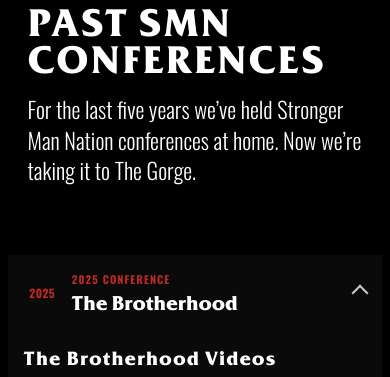
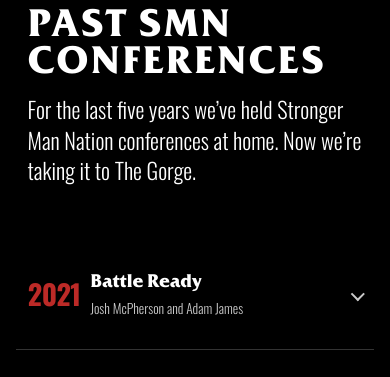
Before and after one commit to tylerthibault/freedomcon, a Flask app: page /about-smn in a window 390 px wide. Shown: the part 185-562 px from the top of the page. Run offline with Flask 3, Linux system fonts and the light colour scheme; some libraries are stand-ins or nearby versions.

Commit message:
update past smn conferences page and experience page

```diff
--- a/run.py
+++ b/run.py
@@ -91,8 +91,18 @@ app = create_app()
 
 
 if __name__ == "__main__":
+	debug_mode = _env_bool("FLASK_DEBUG", True)
+	host = getenv("FLASK_HOST", "0.0.0.0")
+
+	if debug_mode:
+		app.config.update(
+			TEMPLATES_AUTO_RELOAD=True,
+			SEND_FILE_MAX_AGE_DEFAULT=0,
+		)
+
 	app.run(
-		debug=_env_bool("FLASK_DEBUG", False),
+		debug=debug_mode,
+		use_reloader=debug_mode,
 		port=int(getenv("PORT", "5199")),
-		host=getenv("FLASK_HOST", "127.0.0.1"),
+		host=host,
 	)
--- a/src/controllers/routes.py
+++ b/src/controllers/routes.py
@@ -305,6 +305,7 @@ def landing() -> str:
 	ticket_ctx = get_ticket_context()
 	return render_template(
 		"public/landing copy/index.html",
+		social_proof=social_proof,
 		speakers=speakers_data,
 		trailers=conference_trailers_section["items"],
 		conference_trailers_section=conference_trailers_section,
--- a/src/data/about_smn.py
+++ b/src/data/about_smn.py
@@ -1,98 +1,20 @@
 about_smn_conferences = [
 	{
-		"year": 2025,
-		"name": "The Brotherhood",
-		"summary": "",
+		"year": 2021,
+		"name": "Battle Ready",
+		"summary": "Josh McPherson and Adam James",
 		"videos": [
 			{
-				"url": "https://www.youtube.com/watch?v=c_N-rVMVNig&list=PLptTyphw8iGNn3CP6uMGliJIU3ZwXieqZ&index=1&pp=iAQB",
-				"title": "Everything has Led to This - Josh McPherson",
-				# "thumbnail_mobile": "img/videos/george_washington_story-mobile.jpg",
-                'mobile_image_x': 50,
-			},
-			{
-				"url": "https://www.youtube.com/watch?v=fID_3ZcIpdE&list=PLptTyphw8iGNn3CP6uMGliJIU3ZwXieqZ&index=2&pp=iAQB",
-				"title": "Finding the True Brotherhood - Shaun's Testimony",
-				# "thumbnail_mobile": "img/videos/to_every_man-mobile.png",
-                'mobile_image_x': -30,
-			},
-			{
-				"url": "https://www.youtube.com/watch?v=d6tVsdFX9lQ&list=PLptTyphw8iGNn3CP6uMGliJIU3ZwXieqZ&index=3&pp=iAQB",
-				"title": "The Immortal Band of Brothers pt. 1 - John Lovell",
-				# "thumbnail_mobile": "img/videos/our_home-mobile.jpg",
-                'mobile_image_x': -45,
-			},
-			{
-				"url": "https://www.youtube.com/watch?v=gI2cXevRzwc&list=PLptTyphw8iGNn3CP6uMGliJIU3ZwXieqZ&index=4&pp=iAQB",
-				"title": "The Immortal Band of Brothers pt. 2 - John Lovell",
-				# "thumbnail_mobile": "img/videos/Well_See_You_at_Freedom_Con-mobile.png",
-                'mobile_image_x': 40,
-			},
-			{
-				"url": "https://www.youtube.com/watch?v=qOYUt_vAI_g&list=PLptTyphw8iGNn3CP6uMGliJIU3ZwXieqZ&index=5&pp=iAQB",
-				"title": "My Brother’s Keeper - Adam James",
-                'mobile_image_x': -40,
-			},
-			{
-				"url": "https://www.youtube.com/watch?v=itWOaG93U9Q&list=PLptTyphw8iGNn3CP6uMGliJIU3ZwXieqZ&index=6&pp=iAQB",
-				"title": "Chasing Brotherhood in the Wrong Place - Brent Frank",
-                'mobile_image_x': -40,
-			},
-		],
-	},
-	{
-		"year": 2024,
-		"name": "Into The Breach",
-		"summary": "Men were strengthened to stand firm in truth, reject passivity, and shoulder responsibility.",
-		"videos": [
-            {
-				"url": "https://www.youtube.com/watch?v=7YQbhEtGPac&list=PLptTyphw8iGNT2YDcnvE4DhSYpqGnVqVQ&index=1",
-				"title": "Be Strong To Win (ft. John Lovell)",
-				# "thumbnail_mobile": "img/videos/george_washington_story-mobile.jpg",
-			},
-			{
-				"url": "https://www.youtube.com/watch?v=0nN8OWTI_E0&list=PLptTyphw8iGNT2YDcnvE4DhSYpqGnVqVQ&index=2",
-				"title": "Be Brave To Fight (ft. John Lovell)",
-				# "thumbnail_mobile": "img/videos/to_every_man-mobile.png",
-			},
-			{
-				"url": "https://www.youtube.com/watch?v=IYFSwPhglBw&list=PLptTyphw8iGNT2YDcnvE4DhSYpqGnVqVQ&index=3",
-				"title": "Be Filled With Power (ft. Mark Driscoll)",
-				# "thumbnail_mobile": "img/videos/our_home-mobile.jpg",
-                'mobile_image_x': -50,
-			},
-			{
-				"url": "https://www.youtube.com/watch?v=Hyo06G9CWH4&list=PLptTyphw8iGNT2YDcnvE4DhSYpqGnVqVQ&index=4",
-				"title": "Be First to Battle | Josh McPherson",
-				# "thumbnail_mobile": "img/videos/Well_See_You_at_Freedom_Con-mobile.png",
-			},
-			{
-				"url": "https://www.youtube.com/watch?v=lqEMqd9QTXw&list=PLptTyphw8iGNT2YDcnvE4DhSYpqGnVqVQ&index=5",
-				"title": "Q&A with John Lovell",
-                'mobile_image_x': -45,
-			},
-		],
-	},
-	{
-		"year": 2023,
-		"name": "Battle Ready",
-		"summary": "Fathers and sons were challenged to build a multi-generational legacy shaped by Scripture.",
-		"videos": [
-            {
 				"url": "https://www.youtube.com/watch?v=1teJXqCs54w&list=PLptTyphw8iGPNogYZNKN4ZTUfAkjkxFPQ&index=1",
 				"title": "Soldier | Stronger Man Nation | Battle Ready",
-				# "thumbnail_mobile": "img/videos/to_every_man-mobile.png",
-
 			},
 			{
 				"url": "https://www.youtube.com/watch?v=1KicF3p73TA&list=PLptTyphw8iGPNogYZNKN4ZTUfAkjkxFPQ&index=2",
 				"title": "Farmer | Stronger Man Nation | Battle Ready",
-				# "thumbnail_mobile": "img/videos/our_home-mobile.jpg",
 			},
 			{
 				"url": "https://www.youtube.com/watch?v=Q0hB_LpUN7Y&list=PLptTyphw8iGPNogYZNKN4ZTUfAkjkxFPQ&index=3",
 				"title": "Athlete | Stronger Man Nation | Battle Ready",
-				# "thumbnail_mobile": "img/videos/Well_See_You_at_Freedom_Con-mobile.png",
 			},
 			{
 				"url": "https://www.youtube.com/watch?v=6nNLtiIkGUw&list=PLptTyphw8iGPNogYZNKN4ZTUfAkjkxFPQ&index=4",
@@ -100,4 +22,88 @@ about_smn_conferences = [
 			},
 		],
 	},
+	{
+		"year": 2022,
+		"name": "Forge",
+		"summary": "",
+		"videos": [],
+	},
+	{
+		"year": 2023,
+		"name": "Into The Breach",
+		"summary": "Josh McPherson, John Lovell, and Mark Driscoll",
+		"videos": [
+			{
+				"url": "https://www.youtube.com/watch?v=7YQbhEtGPac&list=PLptTyphw8iGNT2YDcnvE4DhSYpqGnVqVQ&index=1",
+				"title": "Be Strong To Win (ft. John Lovell)",
+			},
+			{
+				"url": "https://www.youtube.com/watch?v=0nN8OWTI_E0&list=PLptTyphw8iGNT2YDcnvE4DhSYpqGnVqVQ&index=2",
+				"title": "Be Brave To Fight (ft. John Lovell)",
+			},
+			{
+				"url": "https://www.youtube.com/watch?v=IYFSwPhglBw&list=PLptTyphw8iGNT2YDcnvE4DhSYpqGnVqVQ&index=3",
+				"title": "Be Filled With Power (ft. Mark Driscoll)",
+				"mobile_image_x": -50,
+			},
+			{
+				"url": "https://www.youtube.com/watch?v=Hyo06G9CWH4&list=PLptTyphw8iGNT2YDcnvE4DhSYpqGnVqVQ&index=4",
+				"title": "Be First to Battle | Josh McPherson",
+			},
+			{
+				"url": "https://www.youtube.com/watch?v=lqEMqd9QTXw&list=PLptTyphw8iGNT2YDcnvE4DhSYpqGnVqVQ&index=5",
+				"title": "Q&A with John Lovell",
+				"mobile_image_x": -45,
+			},
+		],
+	},
+	{
+		"year": 2024,
+		"name": "Kill Dragons",
+		"summary": "",
+		"videos": [],
+	},
+	{
+		"year": 2025,
+		"name": "The Brotherhood",
+		"summary": "Josh McPherson, Shaun, John Lovell, Adam James, and Brent Frank",
+		"videos": [
+			{
+				"url": "https://www.youtube.com/watch?v=c_N-rVMVNig&list=PLptTyphw8iGNn3CP6uMGliJIU3ZwXieqZ&index=1&pp=iAQB",
+				"title": "Everything has Led to This - Josh McPherson",
+				"mobile_image_x": 50,
+			},
+			{
+				"url": "https://www.youtube.com/watch?v=fID_3ZcIpdE&list=PLptTyphw8iGNn3CP6uMGliJIU3ZwXieqZ&index=2&pp=iAQB",
+				"title": "Finding the True Brotherhood - Shaun's Testimony",
+				"mobile_image_x": -30,
+			},
+			{
+				"url": "https://www.youtube.com/watch?v=d6tVsdFX9lQ&list=PLptTyphw8iGNn3CP6uMGliJIU3ZwXieqZ&index=3&pp=iAQB",
+				"title": "The Immortal Band of Brothers pt. 1 - John Lovell",
+				"mobile_image_x": -45,
+			},
+			{
+				"url": "https://www.youtube.com/watch?v=gI2cXevRzwc&list=PLptTyphw8iGNn3CP6uMGliJIU3ZwXieqZ&index=4&pp=iAQB",
+				"title": "The Immortal Band of Brothers pt. 2 - John Lovell",
+				"mobile_image_x": 40,
+			},
+			{
+				"url": "https://www.youtube.com/watch?v=qOYUt_vAI_g&list=PLptTyphw8iGNn3CP6uMGliJIU3ZwXieqZ&index=5&pp=iAQB",
+				"title": "My Brother's Keeper - Adam James",
+				"mobile_image_x": -40,
+			},
+			{
+				"url": "https://www.youtube.com/watch?v=itWOaG93U9Q&list=PLptTyphw8iGNn3CP6uMGliJIU3ZwXieqZ&index=6&pp=iAQB",
+				"title": "Chasing Brotherhood in the Wrong Place - Brent Frank",
+				"mobile_image_x": -40,
+			},
+		],
+	},
+	{
+		"year": 2026,
+		"name": "The Statesman",
+		"summary": "Josh McPherson, John Lovell, Eric Metaxas, Graham Allen, Josh Howerton, David Barton, Tim Barton, Adam James, Russell Johnson, Ryan Visconti, Mark Driscoll, Chad Robichaux, and Nate Schatzline",
+		"videos": [],
+	},
 ]
--- a/src/static/css/components/about_smn.css
+++ b/src/static/css/components/about_smn.css
@@ -23,31 +23,29 @@
 }
 
 .about-smn-conference__header {
-    padding: clamp(1rem, 2.1vw, 1.5rem);
+    padding: clamp(0.9rem, 2vw, 1.4rem) clamp(1rem, 2.1vw, 1.5rem);
     display: grid;
     grid-template-columns: auto 1fr auto;
-    gap: 0.95rem;
+    gap: 1.25rem;
     align-items: center;
     cursor: pointer;
     list-style: none;
+}
+
+.about-smn-conference__year {
+    font-size: clamp(1.75rem, 3.5vw, 2.75rem);
+    font-weight: 800;
+    color: var(--fc-accent);
+    letter-spacing: -0.02em;
+    line-height: 1;
+    white-space: nowrap;
 }
 
 .about-smn-conference__header::-webkit-details-marker {
     display: none;
 }
 
-.about-smn-conference__channel-mark {
-    inline-size: clamp(2.5rem, 4.3vw, 3rem);
-    block-size: clamp(2.5rem, 4.3vw, 3rem);
-    border-radius: 999px;
-    background: var(--fc-surface);
-    display: grid;
-    place-items: center;
-    font-weight: 700;
-    color: var(--fc-accent);
-    letter-spacing: 0.04em;
-    font-size: 0.72rem;
-}
+
 
 .about-smn-conference__meta {
     min-width: 0;
@@ -67,10 +65,10 @@
 }
 
 .about-smn-conference__eyebrow {
-    margin: 0 0 0.25rem;
+    margin: 0 0 0.2rem;
     text-transform: uppercase;
     letter-spacing: 0.1em;
-    font-size: 0.68rem;
+    font-size: 0.7rem;
     color: var(--fc-accent);
     font-weight: 700;
 }
@@ -168,23 +166,30 @@
 }
 
 @media (max-width: 767.98px) {
-    .about-smn-conference__header {
-        padding: 1rem;
-        grid-template-columns: auto 1fr auto;
-        gap: 0.7rem;
+    .about-smn-conferences__inner {
+        padding-left: 0.5rem;
+        padding-right: 0.5rem;
     }
 
-    .about-smn-conference__channel-mark {
-        inline-size: 2.3rem;
-        block-size: 2.3rem;
+    .about-smn-conference__header {
+        padding: 0.9rem 0.75rem;
+        gap: 0.6rem;
     }
 
     .about-smn-conference__title {
-        font-size: 1.25rem;
+        font-size: 1.15rem;
+    }
+
+    .about-smn-conference__summary {
+        font-size: 0.85rem;
     }
 
     .about-smn-conference .landing12-wrap {
-        padding: 1rem;
-        padding-top: 0.75rem;
+        padding: 0.75rem;
+    }
+
+    .about-smn-conference__toggle {
+        inline-size: 0.6rem;
+        block-size: 0.6rem;
     }
 }
--- a/src/static/css/components/social_proof.css
+++ b/src/static/css/components/social_proof.css
@@ -3,8 +3,6 @@
     color: var(--color-secondary);
     padding: clamp(3rem, 7vw, 5rem) 0;
     overflow: hidden;
-    content-visibility: auto;
-    contain-intrinsic-size: 720px;
 }
 
 .social-proof-section__inner {
--- a/src/templates/components/navigation.html
+++ b/src/templates/components/navigation.html
@@ -29,9 +29,9 @@
                         href="{{ url_for('public.vision_page') }}">The Vision</a>
                     <a class="{% if current_endpoint == 'public.experience_page' %}is-active{% endif %}"
                         href="{{ url_for('public.experience_page') }}">The Experience</a>
+                        <a class="{% if current_endpoint == 'public.about_smn_page' %}is-active{% endif %}" href="{{ url_for('public.about_smn_page') }}">Past SMN Conferences</a>
                     <!-- sponsors -->
                         <a class="{% if current_endpoint == 'public.sponsors_page' %}is-active{% endif %}" href="{{ url_for('public.sponsors_page') }}">Sponsors</a>
-                    <a class="{% if current_endpoint == 'public.about_smn_page' %}is-active{% endif %}" href="{{ url_for('public.about_smn_page') }}">Past SMN Conferences</a>
                     <!-- <a class="{% if current_endpoint == 'public.story_page' %}is-active{% endif %}" href="{{ url_for('public.story_page') }}">The Story</a> -->
                 </div>
             </details>
--- a/src/templates/public/about_smn/components/past_conferences.html
+++ b/src/templates/public/about_smn/components/past_conferences.html
@@ -2,13 +2,11 @@
 	<div class="about-smn-conferences__inner">
 		{% for conference in conference_sections %}
 		<article class="about-smn-conference" aria-label="{{ conference.name }}">
-			<details class="about-smn-conference__panel" {% if loop.first %}open{% endif %}>
+			<details class="about-smn-conference__panel">
 				<summary class="about-smn-conference__header">
-					<div class="about-smn-conference__channel-mark" aria-hidden="true">
-						<span>{{ conference.year }}</span>
-					</div>
+					<span class="about-smn-conference__year" aria-hidden="true">{{ conference.year }}</span>
 					<div class="about-smn-conference__meta">
-						<p class="about-smn-conference__eyebrow">{{ conference.year }} Conference</p>
+						<!-- <p class="about-smn-conference__eyebrow">Conference</p> -->
 						<h2 class="about-smn-conference__title">{{ conference.name }}</h2>
 						{% if conference.theme %}
 						<p class="about-smn-conference__theme">Theme: {{ conference.theme }}</p>
```
Also changed, not shown: _write_smn.py (added, +5 -0 lines), src/templates/public/experience/index.html (+19 -5 lines).
